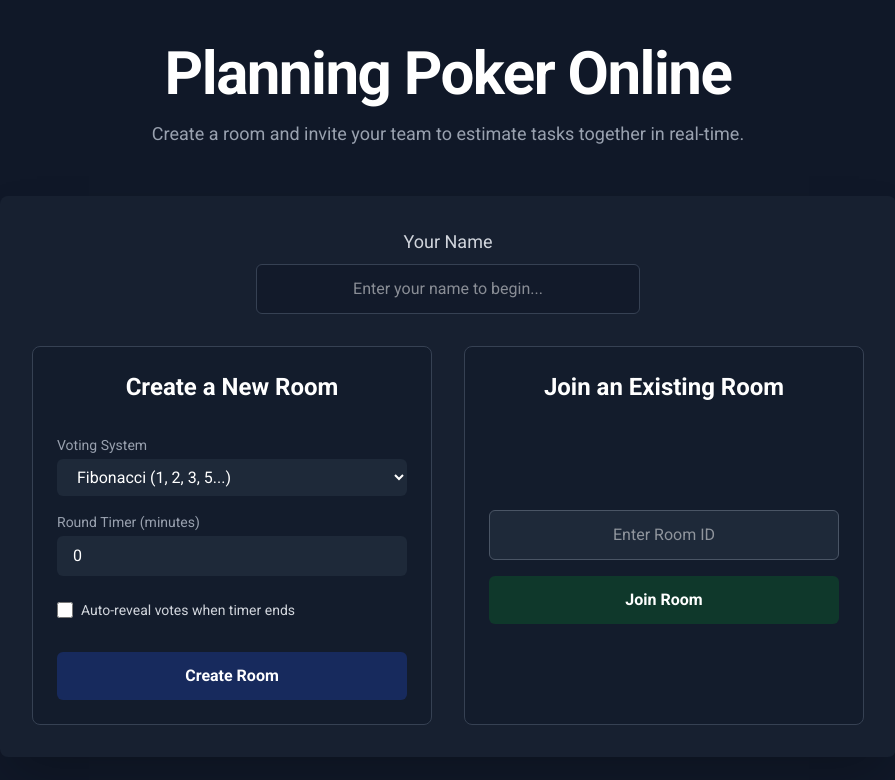
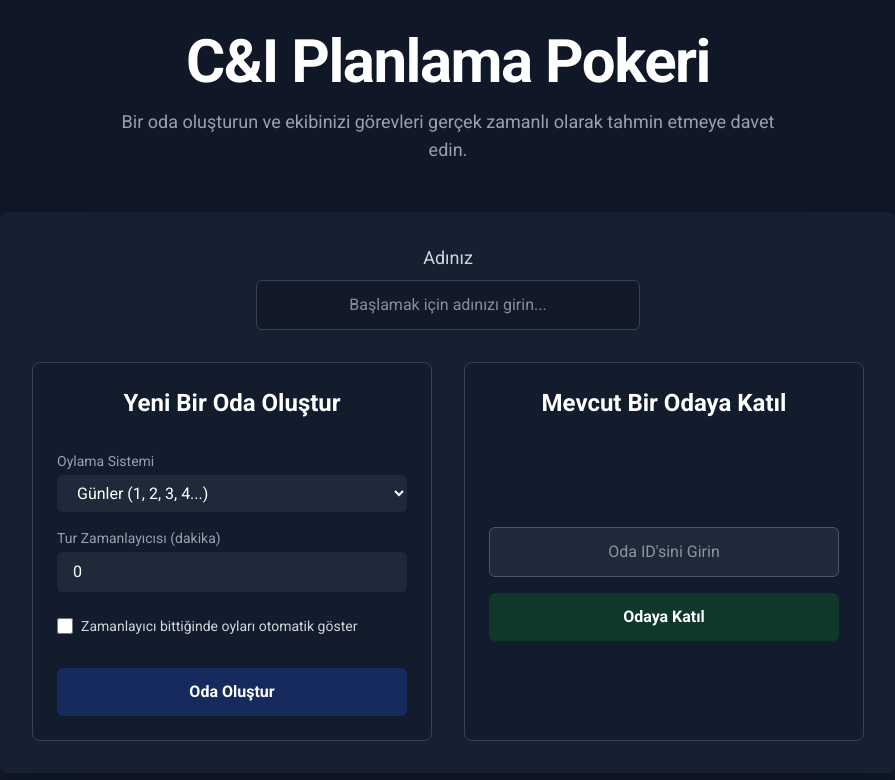
Before and after one commit to ali-gunes/planning-poker, a Next.js app: page / in a window 1280 px wide. Shown: the top 780 px of the page, without its empty margins (192-1087 px from the left). Built offline with nearby package versions, Linux system fonts and the light colour scheme.

Commit message:
Translate app to Turkish

```diff
--- a/src/app/api/rooms/route.ts
+++ b/src/app/api/rooms/route.ts
@@ -15,7 +15,7 @@ export async function POST(req: Request) {
         const roomData = {
             owner: name,
             created_at: new Date().toISOString(),
-            votingPreset: votingPreset || "fibonacci",
+            votingPreset: votingPreset || "days",
             timerDuration: timerDuration || 0,
             autoReveal: autoReveal || false,
             state: "lobby", // initial state
--- a/src/app/layout.tsx
+++ b/src/app/layout.tsx
@@ -9,8 +9,8 @@ const roboto = Roboto({
 });
 
 export const metadata: Metadata = {
-  title: "Planning Poker",
-  description: "A real-time planning poker application.",
+  title: "C&I Planlama Pokeri",
+  description: "Gerçek zamanlı planlama pokeri uygulaması",
 };
 
 export default function RootLayout({
--- a/src/app/page.tsx
+++ b/src/app/page.tsx
@@ -10,7 +10,7 @@ export default function Home() {
   const router = useRouter();
 
   // New room settings state
-  const [votingPreset, setVotingPreset] = useState("fibonacci");
+  const [votingPreset, setVotingPreset] = useState("days");
   const [timerMinutes, setTimerMinutes] = useState(0);
   const [autoReveal, setAutoReveal] = useState(false);
 
@@ -23,7 +23,7 @@ export default function Home() {
 
   const handleCreateRoom = async () => {
     if (!name.trim()) {
-      alert("Please enter your name.");
+      alert("Lütfen adınızı girin.");
       return;
     }
 
@@ -50,11 +50,11 @@ export default function Home() {
         router.push(`/room/${roomId}`);
       } else {
         const error = await res.json();
-        alert(`Error creating room: ${error.error}`);
+        alert(`Oda oluşturulurken hata: ${error.error}`);
       }
     } catch (error) {
       console.error(error);
-      alert("An unexpected error occurred. Please try again.");
+      alert("Beklenmedik bir hata oluştu. Lütfen tekrar deneyin.");
     } finally {
       setIsLoading(false);
     }
@@ -62,11 +62,11 @@ export default function Home() {
 
   const handleJoinRoom = () => {
     if (!name.trim()) {
-      alert("Please enter your name.");
+      alert("Lütfen adınızı girin.");
       return;
     }
     if (!roomIdToJoin.trim()) {
-      alert("Please enter a Room ID.");
+      alert("Lütfen bir Oda ID'si girin.");
       return;
     }
     sessionStorage.setItem("username", name.trim());
@@ -78,20 +78,20 @@ export default function Home() {
       <div className="w-full max-w-4xl mx-auto">
         <div className="text-center mb-12">
           <h1 className="text-4xl md:text-6xl font-bold tracking-tight text-white">
-            Planning Poker Online
+            C&I Planlama Pokeri
           </h1>
           <p className="text-lg text-gray-400 mt-4 max-w-2xl mx-auto">
-            Create a room and invite your team to estimate tasks together in real-time.
+            Bir oda oluşturun ve ekibinizi görevleri gerçek zamanlı olarak tahmin etmeye davet edin.
           </p>
         </div>
 
         <div className="bg-gray-800/50 rounded-lg p-6 md:p-8 shadow-2xl">
           <div className="w-full max-w-sm mx-auto mb-8">
-            <label htmlFor="name" className="block text-lg font-medium text-gray-300 mb-2 text-center">Your Name</label>
+            <label htmlFor="name" className="block text-lg font-medium text-gray-300 mb-2 text-center">Adınız</label>
             <input
               id="name"
               type="text"
-              placeholder="Enter your name to begin..."
+              placeholder="Başlamak için adınızı girin..."
               value={name}
               onChange={(e) => setName(e.target.value)}
               className="w-full px-4 py-3 rounded-md bg-gray-900/70 text-white border border-gray-700 focus:outline-none focus:ring-2 focus:ring-blue-500 text-center"
@@ -103,25 +103,26 @@ export default function Home() {
 
             {/* Create Room */}
             <div className="p-6 bg-gray-900/50 border border-gray-700 rounded-lg flex flex-col gap-4 items-center w-full h-full">
-              <h2 className="text-2xl font-semibold mb-4 text-white">Create a New Room</h2>
+              <h2 className="text-2xl font-semibold mb-4 text-white">Yeni Bir Oda Oluştur</h2>
 
               <div className="w-full">
-                  <label htmlFor="voting-preset" className="block text-sm font-medium text-gray-400 mb-1">Voting System</label>
+                  <label htmlFor="voting-preset" className="block text-sm font-medium text-gray-400 mb-1">Oylama Sistemi</label>
                   <select id="voting-preset" value={votingPreset} onChange={e => setVotingPreset(e.target.value)} className="w-full px-4 py-2 rounded-md bg-gray-800 text-white border-gray-600 focus:ring-2 focus:ring-blue-500">
+
+                      <option value="days">Günler (1, 2, 3, 4...)</option>
+                      <option value="hours">Saatler (4, 8, 12, 16...)</option>
                       <option value="fibonacci">Fibonacci (1, 2, 3, 5...)</option>
-                      <option value="days">Days (1, 2, 3, 4...)</option>
-                      <option value="hours">Hours (4, 8, 12, 16...)</option>
                   </select>
               </div>
 
               <div className="w-full">
-                  <label htmlFor="timer" className="block text-sm font-medium text-gray-400 mb-1">Round Timer (minutes)</label>
+                  <label htmlFor="timer" className="block text-sm font-medium text-gray-400 mb-1">Tur Zamanlayıcısı (dakika)</label>
                   <input type="number" id="timer" value={timerMinutes} onChange={e => setTimerMinutes(parseInt(e.target.value, 10))} min="0" className="w-full px-4 py-2 rounded-md bg-gray-800 text-white border-gray-600 focus:ring-2 focus:ring-blue-500" />
               </div>
 
               <div className="w-full flex items-center gap-2 mt-2">
                   <input type="checkbox" id="auto-reveal" checked={autoReveal} onChange={e => setAutoReveal(e.target.checked)} className="h-4 w-4 rounded bg-gray-700 border-gray-600 text-blue-500 focus:ring-blue-600" />
-                  <label htmlFor="auto-reveal" className="text-sm font-medium text-gray-300">Auto-reveal votes when timer ends</label>
+                  <label htmlFor="auto-reveal" className="text-sm font-medium text-gray-300">Zamanlayıcı bittiğinde oyları otomatik göster</label>
               </div>
 
               <button
@@ -129,17 +130,17 @@ export default function Home() {
                 className="w-full px-4 py-3 mt-4 bg-blue-600 text-white font-bold rounded-md hover:bg-blue-700 transition-all transform hover:scale-105 disabled:bg-blue-900/50 disabled:cursor-not-allowed"
                 disabled={isLoading || !name.trim()}
               >
-                {isLoading ? "Creating..." : "Create Room"}
+                {isLoading ? "Oluşturuluyor..." : "Oda Oluştur"}
               </button>
             </div>
 
             {/* Join Room */}
             <div className="p-6 bg-gray-900/50 border border-gray-700 rounded-lg flex flex-col gap-4 items-center w-full h-full">
-              <h2 className="text-2xl font-semibold mb-4 text-white">Join an Existing Room</h2>
+              <h2 className="text-2xl font-semibold mb-4 text-white">Mevcut Bir Odaya Katıl</h2>
               <div className="w-full h-full flex flex-col justify-center items-center gap-4">
                 <input
                   type="text"
-                  placeholder="Enter Room ID"
+                  placeholder="Oda ID'sini Girin"
                   value={roomIdToJoin}
                   onChange={(e) => setRoomIdToJoin(e.target.value)}
                   className="w-full px-4 py-3 rounded-md bg-gray-800 text-white border border-gray-600 focus:outline-none focus:ring-2 focus:ring-green-500 text-center"
@@ -149,7 +150,7 @@ export default function Home() {
                   className="w-full px-4 py-3 bg-green-600 text-white font-bold rounded-md hover:bg-green-700 transition-all transform hover:scale-105 disabled:bg-green-900/50 disabled:cursor-not-allowed"
                   disabled={!roomIdToJoin.trim() || !name.trim()}
                 >
-                  Join Room
+                  Odaya Katıl
                 </button>
               </div>
             </div>
--- a/src/app/room/[roomId]/page.tsx
+++ b/src/app/room/[roomId]/page.tsx
@@ -148,12 +148,12 @@ export default function RoomPage() {
 
                 {/* Header */}
                 <header className="w-full max-w-7xl mx-auto flex justify-between items-center mb-6">
-                    <h1 className="text-2xl md:text-3xl font-bold">Planning Poker</h1>
+                    <h1 className="text-2xl md:text-3xl font-bold">C&I Planlama Pokeri</h1>
                     {timer > 0 && gameState === 'voting' && (
                         <div className="text-2xl font-mono bg-red-800 text-white px-4 py-2 rounded-lg shadow-lg">{formatTime(timer)}</div>
                     )}
                     <div className="text-lg bg-gray-800 px-3 py-1 rounded-md">
-                        Room: <span className="font-mono text-blue-400">{roomId}</span>
+                        Oda: <span className="font-mono text-blue-400">{roomId}</span>
                     </div>
                 </header>
 
@@ -161,24 +161,24 @@ export default function RoomPage() {
 
                     {/* Left Panel: Participants & Controls */}
                     <aside className="lg:col-span-1 bg-gray-800/50 rounded-lg p-6 h-fit shadow-2xl">
-                        <h2 className="text-xl font-semibold mb-4 border-b border-gray-700 pb-2">Participants ({participants.length})</h2>
+                        <h2 className="text-xl font-semibold mb-4 border-b border-gray-700 pb-2">Katılımcılar ({participants.length})</h2>
                         <ul className="space-y-3">
                             {participants.map((p) => (
                                 <li key={p.name} className="flex items-center justify-between bg-gray-700/50 px-3 py-2 rounded-md">
-                                    <span className="font-medium">{p.name} {p.name === name && "(You)"} {p.name === roomSettings?.owner && "👑"}</span>
-                                    <span className={`w-3 h-3 rounded-full transition-colors ${p.hasVoted ? "bg-green-400" : "bg-gray-500"}`} title={p.hasVoted ? "Voted" : "Waiting..."}></span>
+                                    <span className="font-medium">{p.name} {p.name === name && "(Siz)"} {p.name === roomSettings?.owner && "👑"}</span>
+                                    <span className={`w-3 h-3 rounded-full transition-colors ${p.hasVoted ? "bg-green-400" : "bg-gray-500"}`} title={p.hasVoted ? "Oyladı" : "Bekleniyor..."}></span>
                                 </li>
                             ))}
                         </ul>
                          <div className="mt-8 pt-4 border-t border-gray-700 flex flex-col gap-3">
                             {isOwner && gameState === 'lobby' && (
-                                <button onClick={handleStartRound} className="w-full px-6 py-2 bg-yellow-500 text-black font-bold rounded-md hover:bg-yellow-600 transition-all transform hover:scale-105">Start Round</button>
+                                <button onClick={handleStartRound} className="w-full px-6 py-2 bg-yellow-500 text-black font-bold rounded-md hover:bg-yellow-600 transition-all transform hover:scale-105">Turu Başlat</button>
                             )}
                             {isOwner && gameState === 'voting' && (
-                                <button onClick={handleRevealVotes} className="w-full px-6 py-2 bg-green-500 text-white font-bold rounded-md hover:bg-green-600 transition-all transform hover:scale-105">Reveal Votes</button>
+                                <button onClick={handleRevealVotes} className="w-full px-6 py-2 bg-green-500 text-white font-bold rounded-md hover:bg-green-600 transition-all transform hover:scale-105">Oyları Göster</button>
                             )}
                             {isOwner && gameState === 'revealed' && (
-                                <button onClick={handleNewRound} className="w-full px-6 py-2 bg-blue-500 text-white font-bold rounded-md hover:bg-blue-600 transition-all transform hover:scale-105">New Round</button>
+                                <button onClick={handleNewRound} className="w-full px-6 py-2 bg-blue-500 text-white font-bold rounded-md hover:bg-blue-600 transition-all transform hover:scale-105">Yeni Tur</button>
                             )}
                         </div>
                     </aside>
@@ -186,9 +186,9 @@ export default function RoomPage() {
                     {/* Right Panel: Voting Area */}
                     <section className="lg:col-span-3 bg-gray-800/50 rounded-lg p-6 md:p-8 flex flex-col items-center justify-center min-h-[50vh] shadow-2xl">
                         <h2 className="text-3xl font-bold mb-8 text-center">
-                            {gameState === 'revealed' && "Votes"}
-                            {gameState === 'voting' && "Cast your vote"}
-                            {gameState === 'lobby' && "Waiting for the round to start..."}
+                            {gameState === 'revealed' && "Oylar"}
+                            {gameState === 'voting' && "Oyunuzu kullanın"}
+                            {gameState === 'lobby' && "Turun başlaması bekleniyor..."}
                         </h2>
 
                         {/* Revealed State */}
@@ -204,10 +204,10 @@ export default function RoomPage() {
                                 </div>
                                 <div className="mt-6 text-xl w-full flex justify-around items-center bg-gray-900/50 p-4 rounded-lg">
                                     <span>Min: <span className="font-bold text-blue-400">{voteCounts.min}</span></span>
-                                    <span className="font-bold text-2xl">Average: {voteCounts.average}</span>
+                                    <span className="font-bold text-2xl">Ortalama: {voteCounts.average}</span>
                                     <span>Max: <span className="font-bold text-blue-400">{voteCounts.max}</span></span>
                                 </div>
-                                {voteCounts.consensus && <div className="mt-4 text-green-400 font-bold text-2xl animate-pulse">CONSENSUS!</div>}
+                                {voteCounts.consensus && <div className="mt-4 text-green-400 font-bold text-2xl animate-pulse">OY BİRLİĞİ!</div>}
                             </div>
                         ) : (
                         /* Voting State */
--- a/src/components/NamePromptModal.tsx
+++ b/src/components/NamePromptModal.tsx
@@ -22,13 +22,13 @@ export const NamePromptModal = ({ isOpen, onClose, onSubmit }: NamePromptModalPr
   return (
     <div className="fixed inset-0 bg-black bg-opacity-50 flex items-center justify-center z-50">
       <div className="bg-gray-800 rounded-lg p-8 shadow-xl w-full max-w-sm m-4">
-        <h2 className="text-2xl font-bold mb-4">Enter Your Name</h2>
+        <h2 className="text-2xl font-bold mb-4">Adınızı Girin</h2>
         <p className="text-gray-400 mb-6">
-          Please provide your name to join the room.
+          Odaya katılmak için lütfen adınızı belirtin.
         </p>
         <input
           type="text"
-          placeholder="Your name"
+          placeholder="Adınız"
           value={name}
           onChange={(e) => setName(e.target.value)}
           onKeyDown={(e) => e.key === 'Enter' && handleSubmit()}
@@ -41,7 +41,7 @@ export const NamePromptModal = ({ isOpen, onClose, onSubmit }: NamePromptModalPr
             className="px-6 py-2 bg-blue-600 text-white rounded-md hover:bg-blue-700 transition-colors focus:outline-none focus:ring-2 focus:ring-blue-500"
             disabled={!name.trim()}
           >
-            Join
+            Katıl
           </button>
         </div>
       </div>
```
